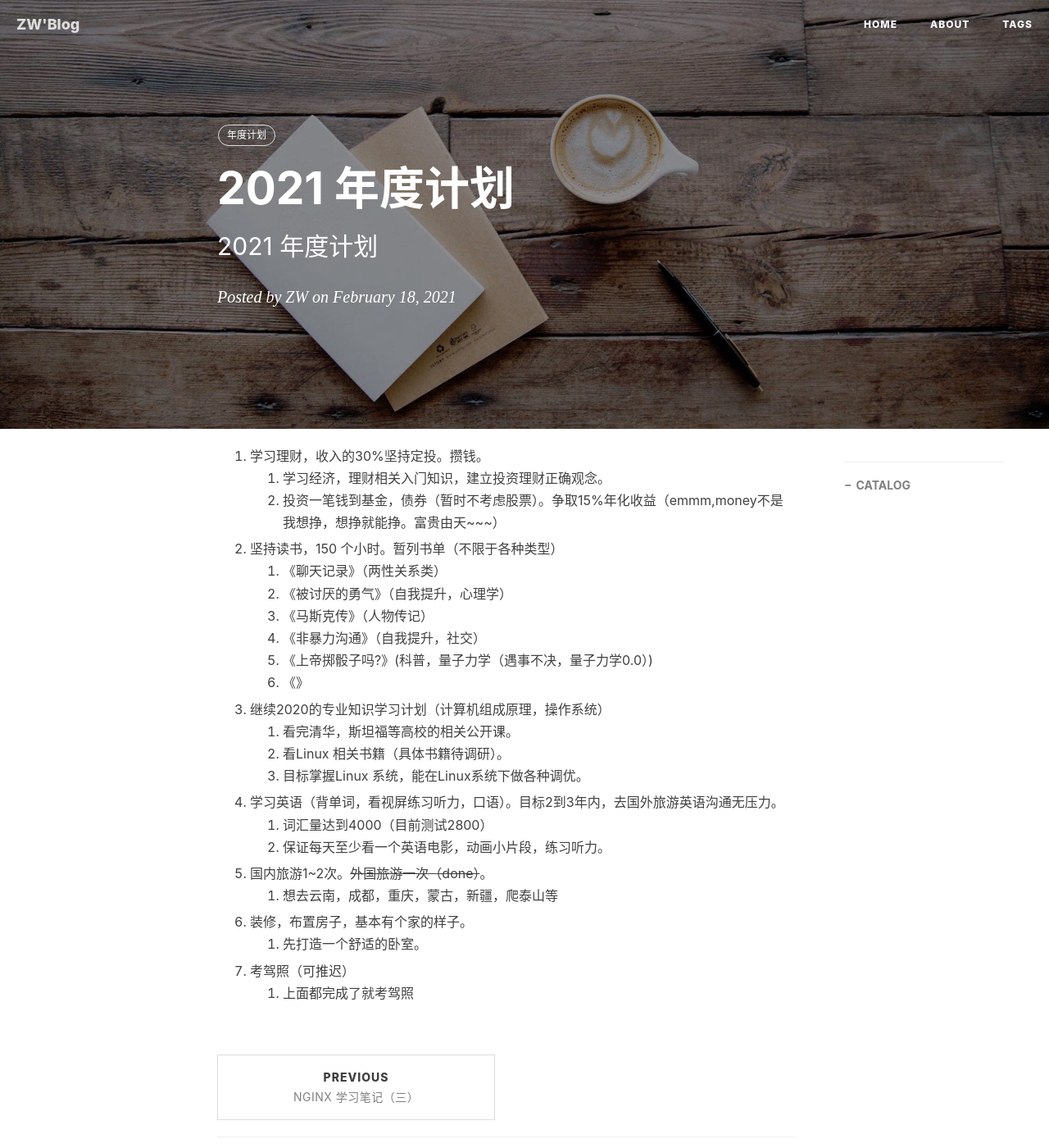
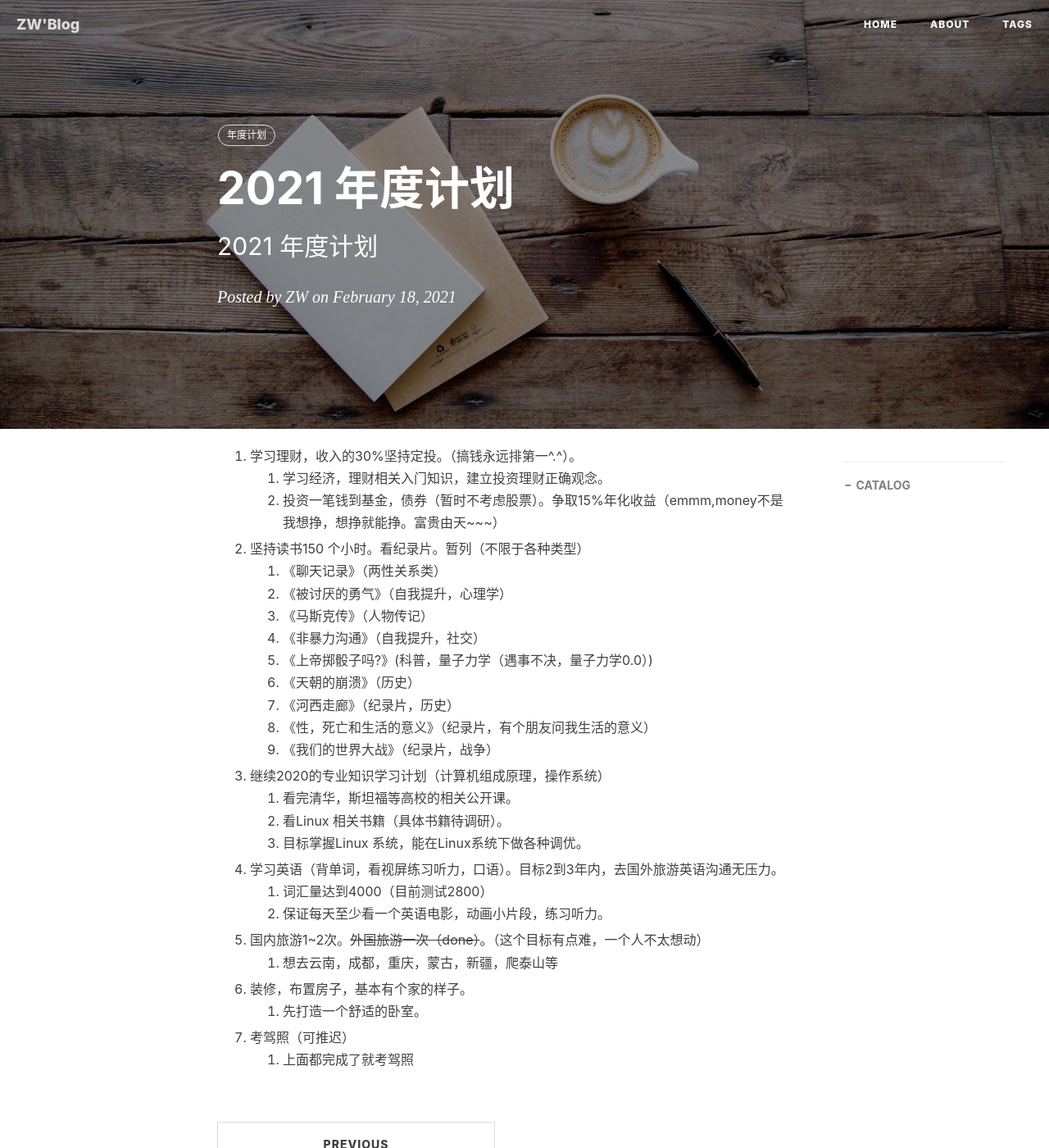
Before and after one commit to GitZW/gitzw.github.io, a Jekyll site: the page built from _posts/2021-02-18- 2021年度计划.md, in a window 1280 px wide and 1400 px high. Shown: the whole window at 82% size. Built offline with Jekyll 4.4.1, drawn with Linux system fonts in a browser that asks for light colours; nearby versions of some CDN libraries; comment, search, counter and statistics services are not loaded.

Commit message:
2021年度计划详细补充

```diff
--- a/_posts/2021-02-18- 2021年度计划.md
+++ b/_posts/2021-02-18- 2021年度计划.md
@@ -12,19 +12,20 @@ tags:
 
 
 
-
-
-1. 学习理财，收入的30%坚持定投。攒钱。
+1. 学习理财，收入的30%坚持定投。（搞钱永远排第一^.^）。
     1. 学习经济，理财相关入门知识，建立投资理财正确观念。
     2. 投资一笔钱到基金，债券（暂时不考虑股票）。争取15%年化收益（emmm,money不是我想挣，想挣就能挣。富贵由天~~~）
 
-2. 坚持读书，150 个小时。暂列书单（不限于各种类型）
+2. 坚持读书150 个小时。看纪录片。暂列（不限于各种类型）
     1. 《聊天记录》（两性关系类）
     2. 《被讨厌的勇气》（自我提升，心理学）
     3. 《马斯克传》（人物传记）
     4. 《非暴力沟通》（自我提升，社交）
     5. 《上帝掷骰子吗?》(科普，量子力学（遇事不决，量子力学0.0）)
-    6. 《》
+    6. 《天朝的崩溃》（历史）
+    7. 《河西走廊》（纪录片，历史）
+    8. 《性，死亡和生活的意义》（纪录片，有个朋友问我生活的意义）
+    9. 《我们的世界大战》（纪录片，战争）
 
 3. 继续2020的专业知识学习计划（计算机组成原理，操作系统）
     1. 看完清华，斯坦福等高校的相关公开课。
@@ -35,7 +36,7 @@ tags:
     1. 词汇量达到4000（目前测试2800）
     2. 保证每天至少看一个英语电影，动画小片段，练习听力。
 
-5. 国内旅游1~2次。~~外国旅游一次（done）~~。
+5. 国内旅游1~2次。~~外国旅游一次（done）~~。（这个目标有点难，一个人不太想动）
     1. 想去云南，成都，重庆，蒙古，新疆，爬泰山等
 
 6. 装修，布置房子，基本有个家的样子。
```
